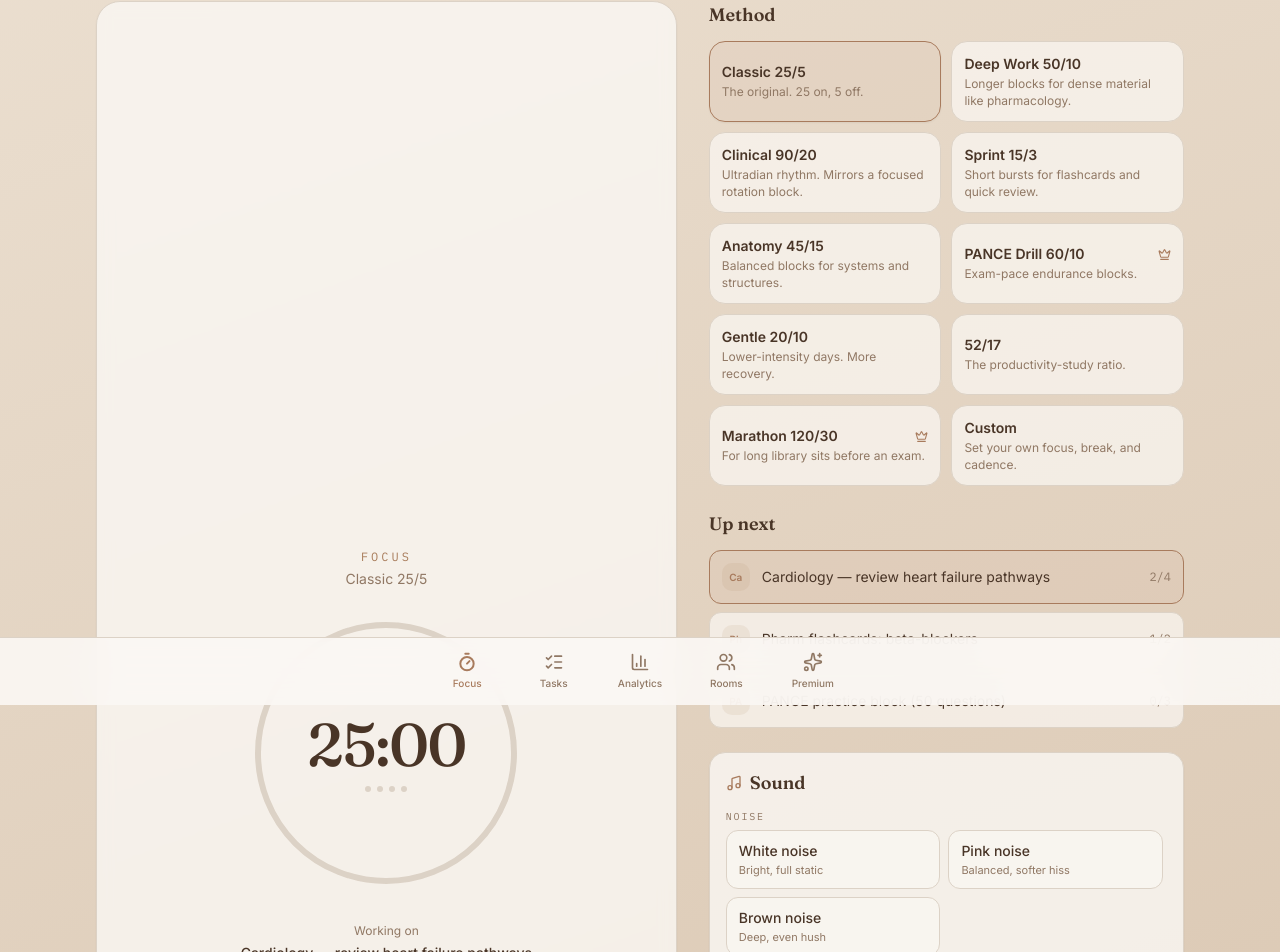
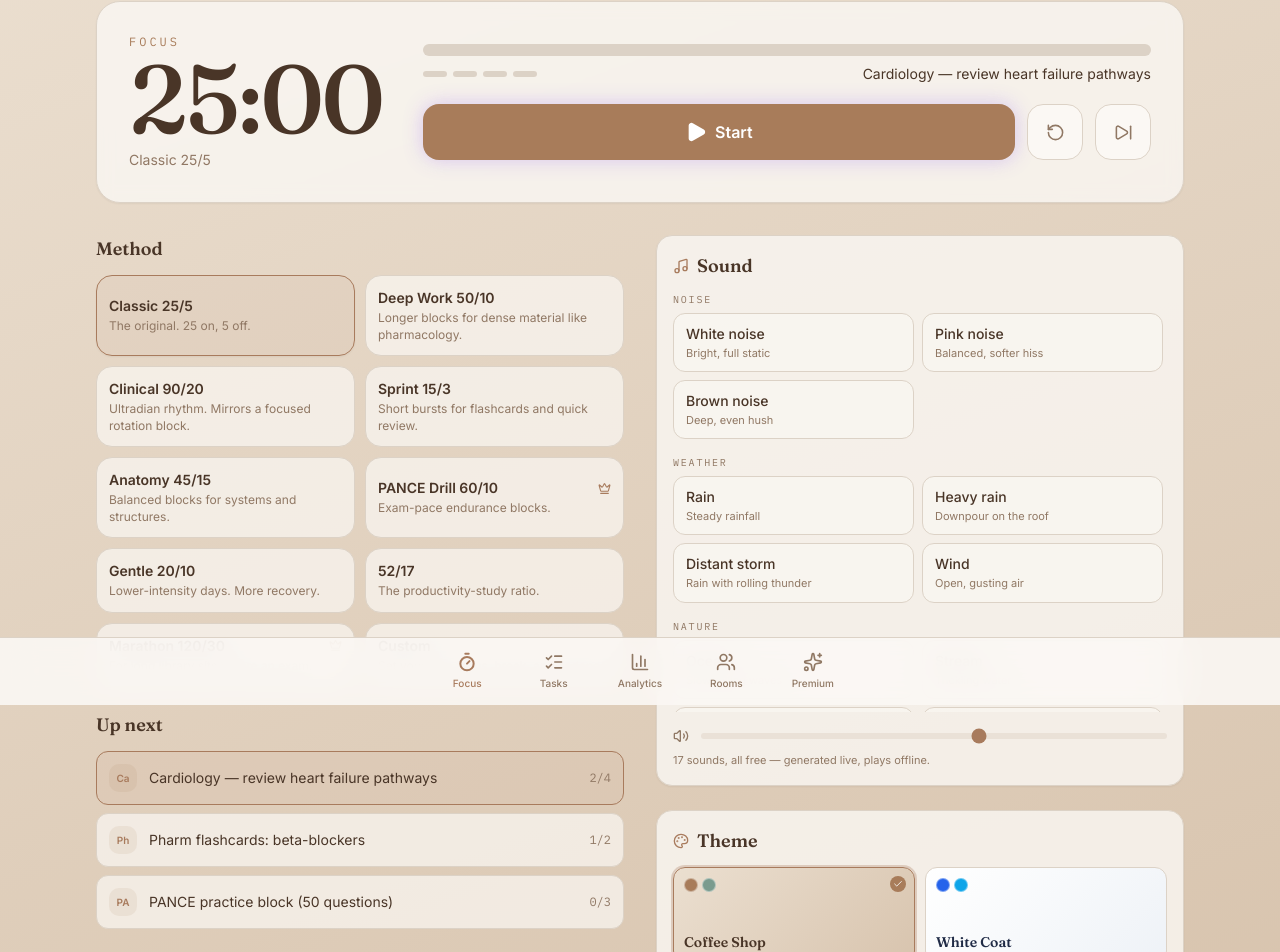
Before and after one commit to Sugar-Kane/Roamly, a React (Vite) app: page / in a window 1280 px wide. Shown: the part 95-1047 px from the top of the page. Built offline with nearby package versions, Linux system fonts and the light colour scheme.

Commit message:
Add files via upload

```diff
--- a/src/App.tsx
+++ b/src/App.tsx
@@ -125,49 +125,53 @@ function FocusView({ method, methodId, setMethodId, timer, theme, setThemeId, ta
   const ring = timer.phase === "focus" ? theme.ring : theme.rest;
 
   return (
-    <div className="grid gap-8 lg:grid-cols-[1.1fr_0.9fr]">
-      <section className="flex flex-col items-center justify-center rounded-3xl border border-border bg-card/80 p-8 shadow-sm backdrop-blur">
-        <span className="mb-1 font-mono text-xs uppercase tracking-[0.25em]" style={{ color: ring }}>{phaseLabel}</span>
-        <span className="mb-6 text-sm text-muted-foreground">{method.name}</span>
-        <div className="relative grid place-items-center">
-          <svg width="280" height="280" viewBox="0 0 280 280" className="rotate-[-90deg]">
-            <circle cx="140" cy="140" r="128" fill="none" stroke="hsl(var(--border))" strokeWidth="6" />
-            <circle cx="140" cy="140" r="128" fill="none" stroke={ring} strokeWidth="6" strokeLinecap="round"
-              strokeDasharray={2 * Math.PI * 128}
-              strokeDashoffset={2 * Math.PI * 128 * (1 - timer.progress)}
-              style={{ transition: "stroke-dashoffset 1s linear" }} />
-          </svg>
-          <div className="absolute flex flex-col items-center">
-            <span className="font-display text-6xl font-medium tabular-nums tracking-tight">{fmt(timer.secondsLeft)}</span>
-            <div className="mt-3 flex gap-1.5">
+    <div className="space-y-8">
+      <section className="overflow-hidden rounded-3xl border border-border bg-card/80 p-6 shadow-sm backdrop-blur sm:p-8">
+        <div className="flex flex-col gap-6 lg:flex-row lg:items-center lg:gap-10">
+          <div className="flex shrink-0 flex-col items-center lg:items-start">
+            <span className="font-mono text-xs uppercase tracking-[0.25em]" style={{ color: ring }}>{phaseLabel}</span>
+            <span className="font-display text-7xl font-medium tabular-nums leading-none tracking-tight sm:text-8xl">{fmt(timer.secondsLeft)}</span>
+            <span className="mt-1 text-sm text-muted-foreground">{method.name}</span>
+          </div>
+
+          <div className="flex flex-1 flex-col gap-5">
+            <div>
+              <div className="h-3 w-full overflow-hidden rounded-full" style={{ background: "hsl(var(--border))" }}>
+                <div className="h-full rounded-full" style={{ width: `${timer.progress * 100}%`, background: ring, transition: "width 1s linear" }} />
+              </div>
+              <div className="mt-2 flex items-center justify-between">
+                <div className="flex gap-1.5">
                   {Array.from({ length: method.cycles }).map((_, i) => (
-                <span key={i} className="h-1.5 w-1.5 rounded-full" style={{ background: i < timer.completedFocus % method.cycles ? ring : "hsl(var(--border))" }} />
+                    <span key={i} className="h-1.5 w-6 rounded-full" style={{ background: i < timer.completedFocus % method.cycles ? ring : "hsl(var(--border))" }} />
                   ))}
+                </div>
+                {task && (
+                  <span className="truncate pl-3 text-sm text-muted-foreground">
+                    <span className="text-foreground">{task.title}</span>
+                  </span>
+                )}
+              </div>
+            </div>
+
+            <div className="flex items-center gap-3">
+              <button onClick={timer.running ? timer.pause : timer.start}
+                className="flex h-14 flex-1 items-center justify-center gap-2 rounded-2xl font-semibold text-white shadow-glow transition active:scale-[0.98]"
+                style={{ background: ring }} aria-label={timer.running ? "Pause" : "Start"}>
+                {timer.running ? <><Pause size={22} fill="currentColor" /> Pause</> : <><Play size={22} fill="currentColor" /> Start</>}
+              </button>
+              <button onClick={timer.reset} className="grid h-14 w-14 place-items-center rounded-2xl border border-border bg-card text-muted-foreground transition hover:border-primary/40 hover:text-foreground" aria-label="Reset">
+                <RotateCcw size={19} />
+              </button>
+              <button onClick={timer.skip} className="grid h-14 w-14 place-items-center rounded-2xl border border-border bg-card text-muted-foreground transition hover:border-primary/40 hover:text-foreground" aria-label="Skip">
+                <SkipForward size={19} />
+              </button>
             </div>
           </div>
         </div>
-        {task && (
-          <div className="mt-6 max-w-xs text-center">
-            <span className="text-xs text-muted-foreground">Working on</span>
-            <p className="mt-0.5 text-sm font-medium text-foreground">{task.title}</p>
-          </div>
-        )}
-        <div className="mt-7 flex items-center gap-3">
-          <button onClick={timer.reset} className="grid h-11 w-11 place-items-center rounded-full border border-border bg-card text-muted-foreground transition hover:border-primary/40 hover:text-foreground" aria-label="Reset">
-            <RotateCcw size={17} />
-          </button>
-          <button onClick={timer.running ? timer.pause : timer.start}
-            className="flex h-16 w-16 items-center justify-center rounded-full font-semibold text-white shadow-glow transition active:scale-95"
-            style={{ background: ring }} aria-label={timer.running ? "Pause" : "Start"}>
-            {timer.running ? <Pause size={24} fill="currentColor" /> : <Play size={24} fill="currentColor" className="ml-0.5" />}
-          </button>
-          <button onClick={timer.skip} className="grid h-11 w-11 place-items-center rounded-full border border-border bg-card text-muted-foreground transition hover:border-primary/40 hover:text-foreground" aria-label="Skip">
-            <SkipForward size={17} />
-          </button>
-        </div>
       </section>
 
-      <section className="space-y-6">
+      <div className="grid gap-8 lg:grid-cols-2">
+        <div className="space-y-6">
           <div>
             <h2 className="mb-3 font-display text-lg font-semibold">Method</h2>
             <div className="grid grid-cols-2 gap-2.5">
@@ -200,9 +204,12 @@ function FocusView({ method, methodId, setMethodId, timer, theme, setThemeId, ta
               ))}
             </div>
           </div>
+        </div>
+        <div className="space-y-6">
           <SoundPanel sound={sound} />
           <ThemePicker themeId={theme.id} setThemeId={setThemeId} />
-      </section>
+        </div>
+      </div>
     </div>
   );
 }
```
Lines whose indentation alone changed are shown as unchanged.
